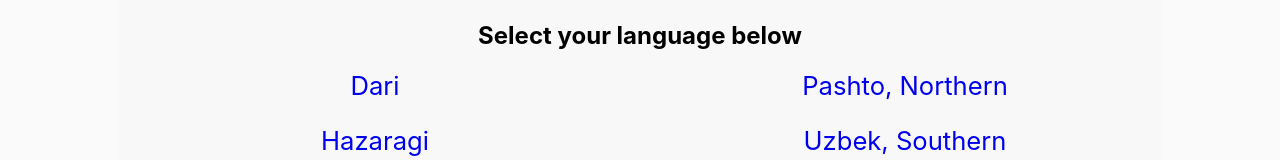
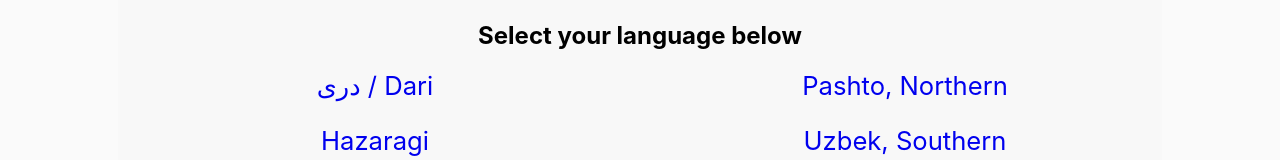
Before and after one commit to pmnord/language-finder, a Next.js app: page /c/Afghanistan in a window 1280 px wide. Shown: the part 472-632 px from the top of the page. Built offline with nearby package versions, Linux system fonts and the light colour scheme.

Commit message:
add script to language link on country page

```diff
--- a/pages/c/[country].tsx
+++ b/pages/c/[country].tsx
@@ -8,6 +8,7 @@ import Link from 'next/link';
 interface Language {
   language: string;
   hyperlink: string;
+  script: string;
 }
 
 interface Country {
@@ -52,7 +53,10 @@ const CountryPage = (): JSX.Element => {
             country.languages.map((language) => (
               <li key={language.language}>
                 <Link href={language.hyperlink}>
-                  <a>{language.language}</a>
+                  <a>
+                    {language.script.length > 0 && `${language.script} / `}
+                    {language.language}
+                  </a>
                 </Link>
               </li>
             ))}
```
